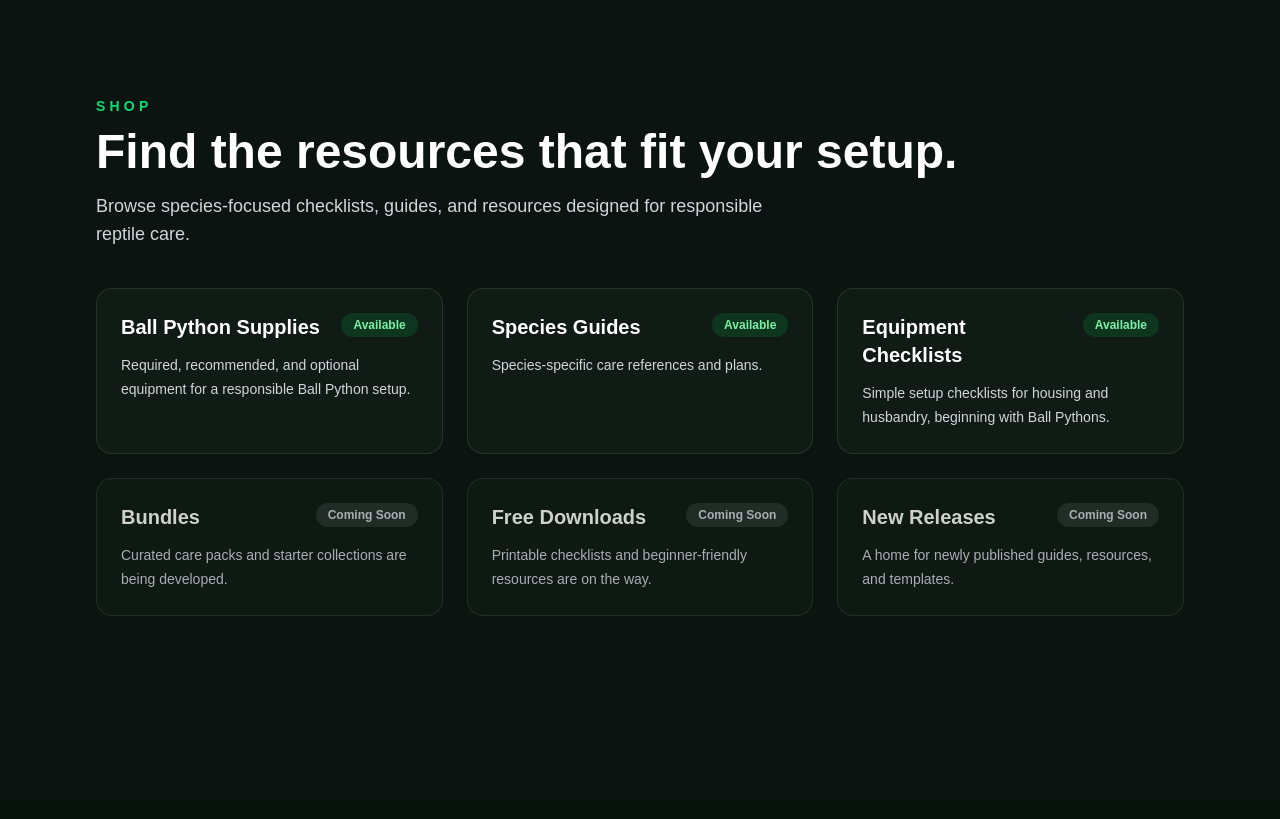
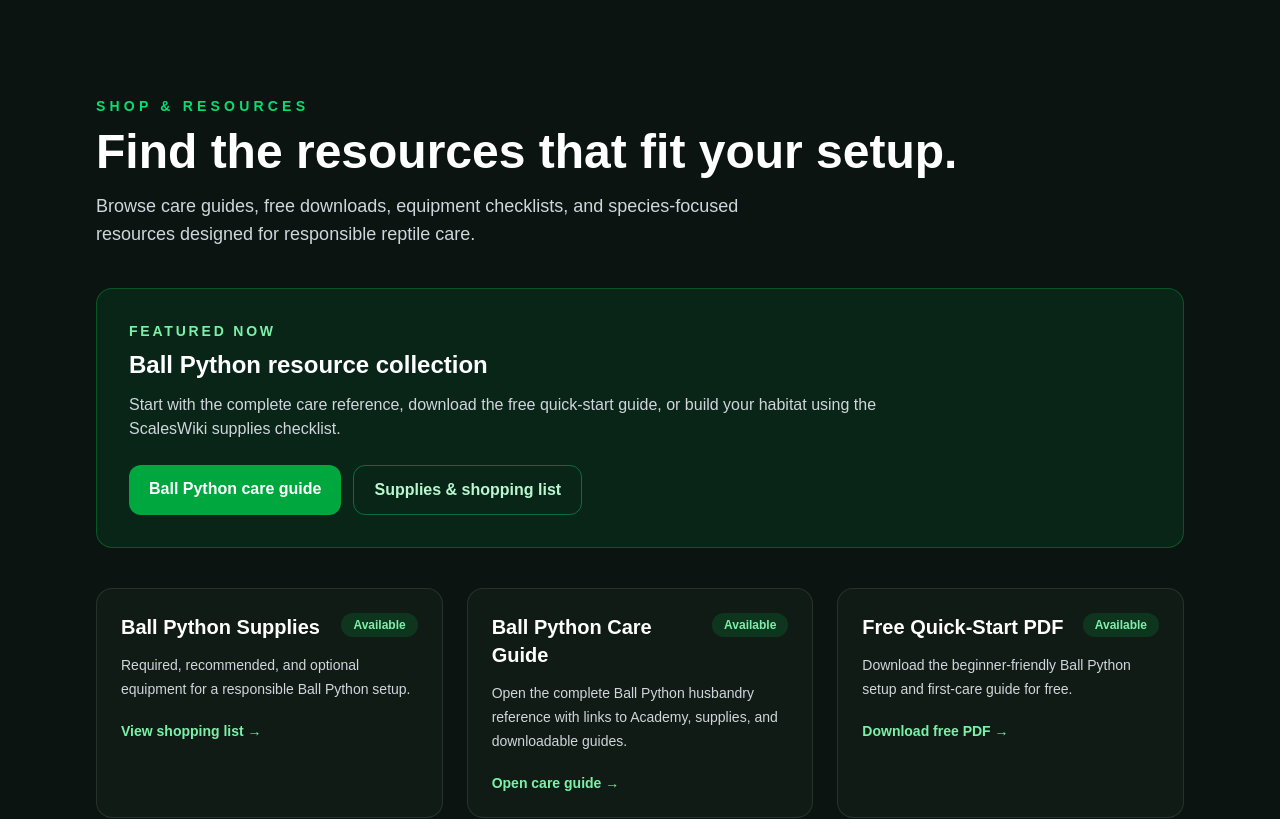
Before and after one commit to scalesandtailsrescue72-star/scaleswiki, a Next.js app: page /shop in a window 1280 px wide. Shown: the top 819 px of the page. Built offline with nearby package versions, Linux system fonts and the light colour scheme.

Commit message:
Refresh shop with live Ball Python resources

```diff
--- a/app/shop/page.tsx
+++ b/app/shop/page.tsx
@@ -1,22 +1,32 @@
 import Link from "next/link";
 
 const categories = [
-  { title: "Ball Python Supplies", description: "Required, recommended, and optional equipment for a responsible Ball Python setup.", href: "/shop/ball-python-supplies", status: "Available" },
-  { title: "Species Guides", description: "Species-specific care references and plans.", href: "/species", status: "Available" },
-  { title: "Equipment Checklists", description: "Simple setup checklists for housing and husbandry, beginning with Ball Pythons.", href: "/shop/ball-python-supplies", status: "Available" },
-  { title: "Bundles", description: "Curated care packs and starter collections are being developed.", status: "Coming Soon" },
-  { title: "Free Downloads", description: "Printable checklists and beginner-friendly resources are on the way.", status: "Coming Soon" },
-  { title: "New Releases", description: "A home for newly published guides, resources, and templates.", status: "Coming Soon" },
+  { title: "Ball Python Supplies", description: "Required, recommended, and optional equipment for a responsible Ball Python setup.", href: "/shop/ball-python-supplies", status: "Available", cta: "View shopping list →" },
+  { title: "Ball Python Care Guide", description: "Open the complete Ball Python husbandry reference with links to Academy, supplies, and downloadable guides.", href: "/species/ball-python", status: "Available", cta: "Open care guide →" },
+  { title: "Free Quick-Start PDF", description: "Download the beginner-friendly Ball Python setup and first-care guide for free.", href: "/api/download-free-guide", status: "Available", cta: "Download free PDF →" },
+  { title: "Species Guides", description: "Browse the species directory and see which ScalesWiki care guides are currently available.", href: "/species", status: "Available", cta: "Browse species →" },
+  { title: "Equipment Checklists", description: "Simple setup checklists for housing and husbandry, beginning with Ball Pythons.", href: "/shop/ball-python-supplies", status: "Available", cta: "View checklist →" },
+  { title: "Bundles & New Releases", description: "Curated care packs and additional species resources will appear here as they are released.", status: "Coming Soon" },
 ];
 
 export default function ShopPage() {
   return (
     <main className="min-h-screen bg-[#0B1411] text-white">
-      <section className="mx-auto max-w-6xl px-6 py-24 lg:px-8">
+      <section className="mx-auto max-w-6xl px-6 py-20 lg:px-8 lg:py-24">
         <div className="mb-10">
-          <p className="text-sm font-semibold uppercase tracking-[0.3em] text-green-400">Shop</p>
+          <p className="text-sm font-semibold uppercase tracking-[0.3em] text-green-400">Shop & Resources</p>
           <h1 className="mt-3 text-4xl font-semibold sm:text-5xl">Find the resources that fit your setup.</h1>
-          <p className="mt-4 max-w-2xl text-lg text-gray-300">Browse species-focused checklists, guides, and resources designed for responsible reptile care.</p>
+          <p className="mt-4 max-w-2xl text-lg text-gray-300">Browse care guides, free downloads, equipment checklists, and species-focused resources designed for responsible reptile care.</p>
+        </div>
+
+        <div className="mb-10 rounded-2xl border border-green-500/30 bg-green-500/10 p-6 sm:p-8">
+          <p className="text-sm font-semibold uppercase tracking-[0.2em] text-green-300">Featured now</p>
+          <h2 className="mt-2 text-2xl font-bold">Ball Python resource collection</h2>
+          <p className="mt-3 max-w-3xl text-gray-300">Start with the complete care reference, download the free quick-start guide, or build your habitat using the ScalesWiki supplies checklist.</p>
+          <div className="mt-6 flex flex-col gap-3 sm:flex-row">
+            <Link href="/species/ball-python" className="rounded-xl bg-green-600 px-5 py-3 text-center font-semibold text-white transition hover:bg-green-700">Ball Python care guide</Link>
+            <Link href="/shop/ball-python-supplies" className="rounded-xl border border-green-400/40 px-5 py-3 text-center font-semibold text-green-200 transition hover:bg-green-900/30">Supplies & shopping list</Link>
+          </div>
         </div>
 
         <div className="grid gap-6 md:grid-cols-2 xl:grid-cols-3">
@@ -28,11 +38,12 @@ export default function ShopPage() {
                   <span className={`shrink-0 rounded-full px-3 py-1 text-xs font-semibold ${category.status === "Available" ? "bg-green-500/15 text-green-300" : "bg-white/10 text-gray-300"}`}>{category.status}</span>
                 </div>
                 <p className="mt-3 text-sm leading-6 text-gray-300">{category.description}</p>
+                {category.cta && <p className="mt-5 text-sm font-semibold text-green-300">{category.cta}</p>}
               </>
             );
 
             return category.href ? (
-              <Link key={category.title} href={category.href} className="rounded-2xl border border-white/10 bg-[#101B15] p-6 transition hover:border-green-500/40 hover:bg-[#14201a]">{content}</Link>
+              <Link key={category.title} href={category.href} className="rounded-2xl border border-white/10 bg-[#101B15] p-6 transition hover:border-green-500/40 hover:bg-[#14201a] focus-visible:outline-none focus-visible:ring-2 focus-visible:ring-green-400">{content}</Link>
             ) : (
               <div key={category.title} className="rounded-2xl border border-white/10 bg-[#101B15] p-6 opacity-80">{content}</div>
             );
```
